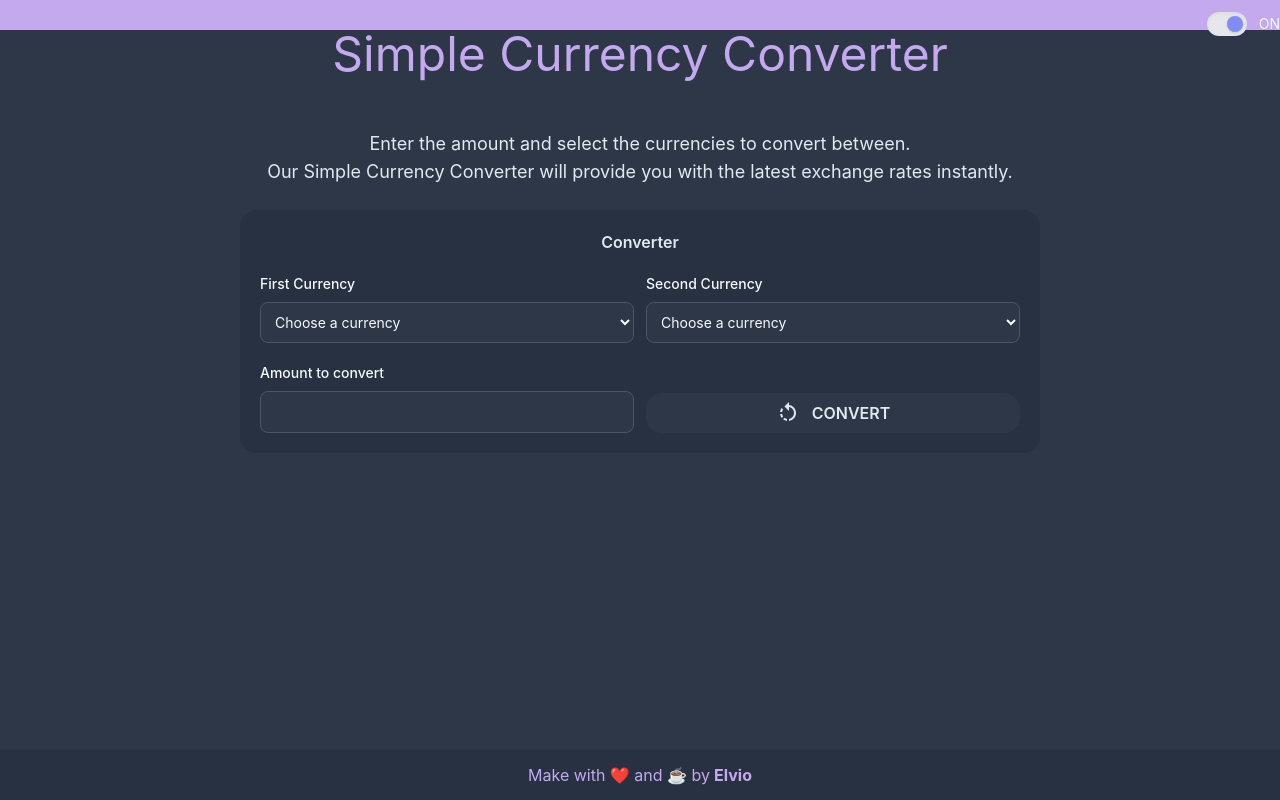
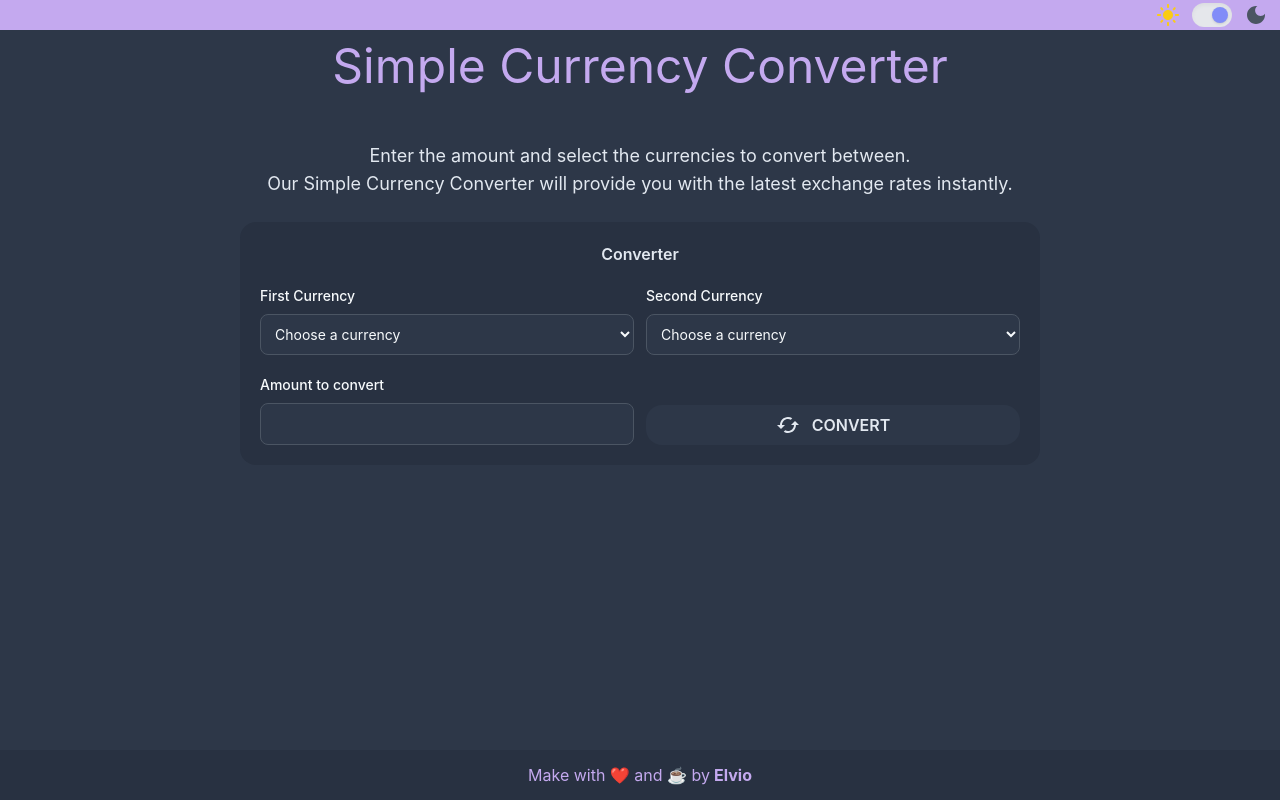
Before and after one commit to ecali/currency-converter, a React (Create React App) app: page / in a window 1280 px wide. Built offline with nearby package versions, Linux system fonts and the light colour scheme.

Commit message:
handle darkmode

```diff
--- a/src/components/Toggle.tsx
+++ b/src/components/Toggle.tsx
@@ -2,12 +2,11 @@ import {ThemeContext} from "../contexts/themeContext";
 import {useContext} from "react";
 
 export const Toggle = () => {
-    const { theme, setTheme } = useContext(ThemeContext)
+    const {theme, setTheme} = useContext(ThemeContext)
 
     return (
-
-        <div className='flex flex-col'>
-            <label className='mt-3 inline-flex items-center cursor-pointer'>
+        <div className='flex flex-col my-auto'>
+            <label className='inline-flex items-center cursor-pointer'>
         <span className='relative'>
           <span className='block w-10 h-6 bg-gray-200 rounded-full shadow-inner'></span>
           <span
@@ -15,10 +14,10 @@ export const Toggle = () => {
                   theme === 'dark' ? 'bg-indigo-400 transform translate-x-full' : 'bg-white'
               } absolute block w-4 h-4 mt-1 ml-1  rounded-full shadow inset-y-0 left-0 focus-within:shadow-outline transition-transform duration-300 ease-in-out`}
           >
-            <input onClick={()=>setTheme(theme==='dark'?'light':'dark')} className='absolute opacity-0 w-0 h-0' />
+            <input onClick={() => setTheme(theme === 'dark' ? 'light' : 'dark')}
+                   className='absolute opacity-0 w-0 h-0'/>
           </span>
         </span>
-                <span className='ml-3 text-sm'>{theme === 'dark' ? 'ON' : 'OFF'}</span>
             </label>
         </div>
     )
--- a/src/components/inputConverter.tsx
+++ b/src/components/inputConverter.tsx
@@ -1,4 +1,3 @@
-import {Button, TextField} from "@mui/material";
 import {useState} from "react";
 import {CurrencySelect} from "./currencySelect";
 import {Cached, RotateLeft} from "@mui/icons-material";
@@ -51,24 +50,14 @@ export const InputConverter = () => {
                     <label htmlFor="amount" className="block mb-2 text-sm font-medium text-primary">Amount to convert</label>
                     <input disabled={showResult} id={'amount'} value={amount} onChange={(e) => setAmount(e.target.value)} type={'number'} className="bg-primary border text-primary text-sm rounded-lg focus:ring-blue-500 focus:border-blue-500 block w-full p-2.5 border-gray-600 dark:focus:ring-blue-500 dark:focus:border-blue-500" />
                 </div>
-
                 {showResult ?
                     <button onClick={reset} disabled={isDisabled()} className={'disabled:text-secondary disabled:bg-primary bg-violet w-full flex gap-3 h-[40px] rounded-2xl justify-center items-center text-white'}>
                         <RotateLeft /> <span className={'font-semibold uppercase'}>RESET</span>
                     </button> :
                     <button onClick={convertCurrency} disabled={isDisabled()} className={'disabled:text-secondary disabled:bg-primary bg-violet w-full flex gap-3 h-[40px] rounded-2xl justify-center items-center text-white'}>
-                        <RotateLeft /> <span className={'font-semibold uppercase'}>Convert</span>
+                        <Cached /> <span className={'font-semibold uppercase'}>Convert</span>
                     </button>
                 }
-
-                {/*{
-                    showResult ?
-                        <Button onClick={reset} className={'bg-violet-800'} variant={'contained'} color="primary"
-                                fullWidth startIcon={<RotateLeft/>}>RESET</Button>
-                        : <Button onClick={convertCurrency} disabled={isDisabled()} className={'bg-violet-800'}
-                                  variant={'contained'} color="secondary" fullWidth
-                                  startIcon={<Cached/>}>Convert</Button>
-                }*/}
             </div>
             {showResult && <div className={'flex w-full items-center justify-center h-50px'}>
                 <div className={'border-gray-600 rounded-2xl p-5 border-2 w-[90%] items-center flex flex-col'}>
--- a/src/components/topHeader.tsx
+++ b/src/components/topHeader.tsx
@@ -1,9 +1,15 @@
 import {Toggle} from "./Toggle";
+import {DarkMode, LightMode} from "@mui/icons-material";
 
 export const TopHeader = () => {
     return(
-        <div className={'w-full flex bg-violet h-[30px] justify-end'}>
-            <Toggle />
+        <div className={'w-full flex bg-violet h-[30px] justify-end px-3 items-center mb-3'}>
+            <div className={'flex gap-3'}>
+                <LightMode className={'text-yellow-400'} />
+                <Toggle />
+                <DarkMode className={'text-gray-600'} />
+            </div>
+
         </div>
     )
 }
```
Also changed, not shown: src/components/currencySelect.tsx (+0 -18 lines).
